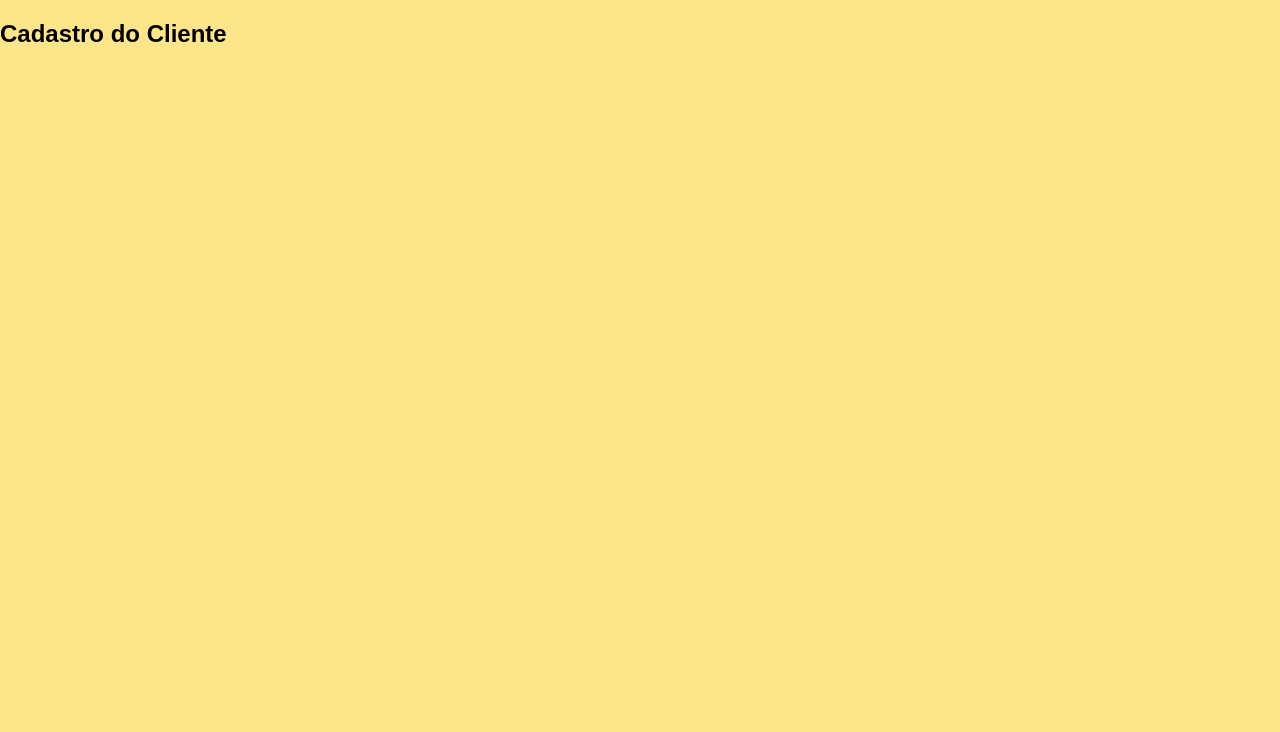
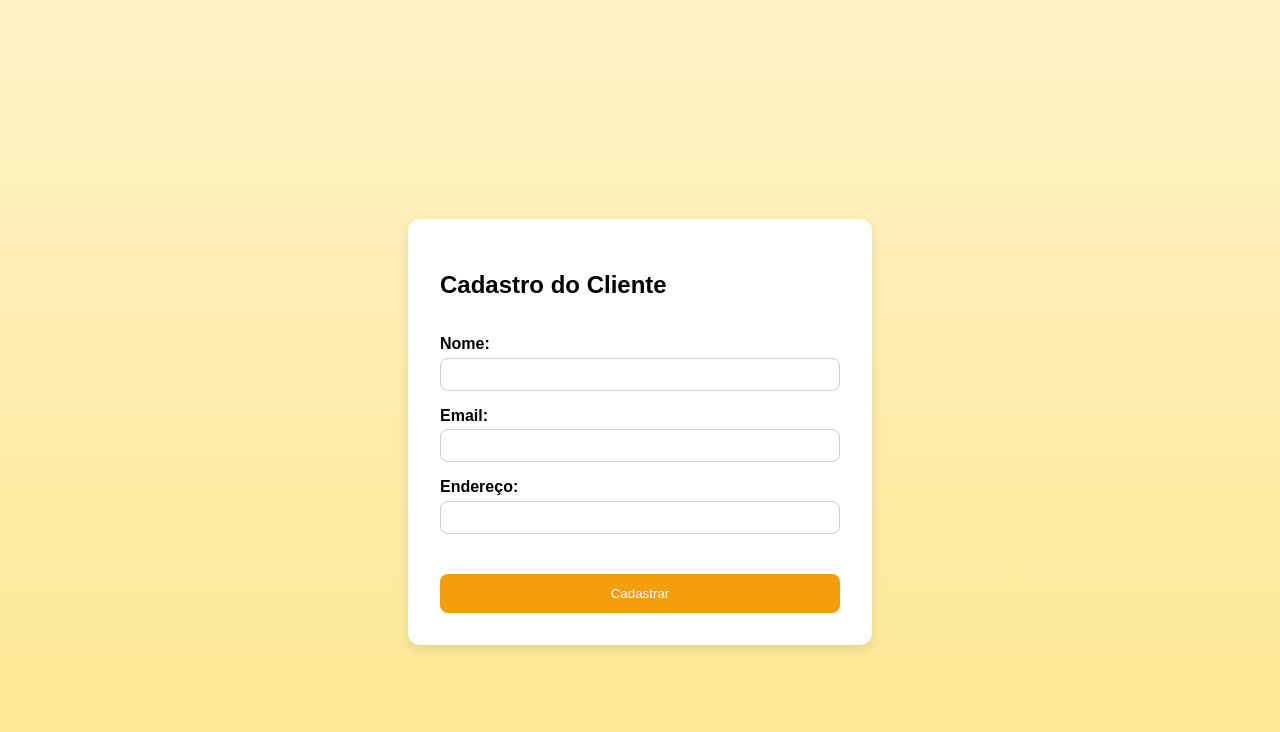
Before and after one commit to sampai0x/EcoSol, a Vue app: page /cliente in a window 1280 px wide. Shown: the top 732 px of the page. Built offline with nearby package versions, Linux system fonts and the light colour scheme.

Commit message:
Alterações no cadastro do cliente

```diff
--- a/index.html
+++ b/index.html
@@ -2,7 +2,7 @@
 <html lang="pt-br">
   <head>
     <meta charset="UTF-8" />
-    <link rel="icon" type="image/svg+xml" href="/public/img/EcoSol-Logo.PNG" />
+    <link rel="icon" type="image/svg+xml" href="/src/img/EcoSol-Logo.PNG" />
     <meta name="viewport" content="width=device-width, initial-scale=1.0" />
     <title>EcoSol</title>
   </head>
--- a/src/views/CadastroCliente.vue
+++ b/src/views/CadastroCliente.vue
@@ -1,15 +1,97 @@
 <template>
-    <div>
+  <div class="cadastro">
+    <form @submit.prevent="enviarFormulario">
       <h2>Cadastro do Cliente</h2>
+      <div class="form-group">
+        <label for="nome">Nome:</label>
+        <input type="text" id="nome" v-model="form.nome" required />
+      </div>
 
-    </div>
-  </template>
+      <div class="form-group">
+        <label for="email">Email:</label>
+        <input type="email" id="email" v-model="form.email" required />
+      </div>
+
+      <div class="form-group">
+        <label for="endereco">Endereço:</label>
+        <input type="text" id="endereco" v-model="form.endereco" required />
+      </div>
+
+      <button type="submit">Cadastrar</button>
+    </form>
+  </div>
+</template>
 
 
-<script setup>
-
+<script>
+export default {
+  name: 'CadastroCliente',
+  data() {
+    return {
+      form: {
+        nome: '',
+        email: '',
+        endereco: ''
+      }
+    };
+  },
+  methods: {
+    enviarFormulario() {
+      alert(`Cliente ${this.form.nome} cadastrado com sucesso!`);
+    }
+  }
+};
 </script>
 
 <style scoped>
+.cadastro {
+  min-height: 100vh;
+  display: flex;
+  align-items: center;
+  justify-content: center;
+  background: linear-gradient(to bottom, #fef3c7, #fde68a);;
+  padding: 2rem;
+}
 
+form {
+  background: white;
+  padding: 2rem;
+  border-radius: 12px;
+  box-shadow: 0 4px 12px rgba(0, 0, 0, 0.1);
+  width: 100%;
+  max-width: 400px;
+  display: flex;
+  flex-direction: column;
+  gap: 1rem;
+}
+
+.form-group {
+  display: flex;
+  flex-direction: column;
+}
+
+label {
+  margin-bottom: 0.3rem;
+  font-weight: bold;
+}
+
+input {
+  padding: 0.5rem;
+  border: 1px solid #ccc;
+  border-radius: 8px;
+}
+
+button {
+  margin-top: 1.5rem;
+  padding: 0.75rem;
+  background-color: #f59e0b;
+  color: white;
+  border: none;
+  border-radius: 8px;
+  cursor: pointer;
+}
+
+button:hover {
+  background-color: #d97706;
+}
 </style>
--- a/src/views/Home.vue
+++ b/src/views/Home.vue
@@ -1,7 +1,11 @@
 <template>
   <body>
     <section class="landing">
-      <img src="/public/img/EcoSol.png" alt="logo" class="solar-image">
+      <img src="/src/img/EcoSol.png" alt="logo" class="solar-image">
+      <h1>Sobre o Projeto</h1>
+      <p>
+
+      </p>
       <h1>Compartilhe Energia Solar</h1>
       <p>
         Conecte-se com outras pessoas para fornecer ou receber energia solar de forma simples e colaborativa.
@@ -12,7 +16,7 @@
         <button @click="irPara('cliente')">Sou Cliente</button>
       </div>
 
-    </section>git branch
+    </section>
   </body>
 </template>
 
```
Also changed, not shown: src/img/EcoSol-Logo.PNG (renamed from public/img/EcoSol-Logo.PNG), src/img/EcoSol.png (renamed from public/img/EcoSol.png).
